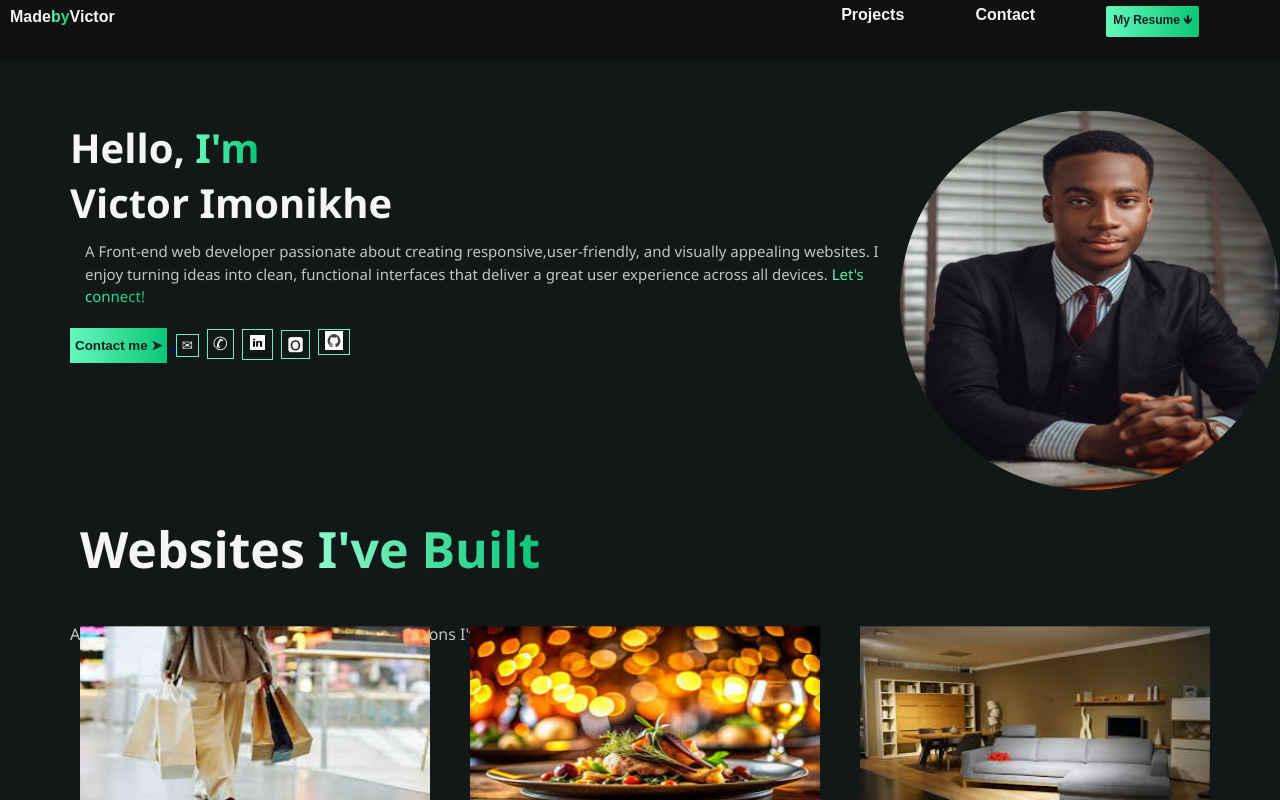
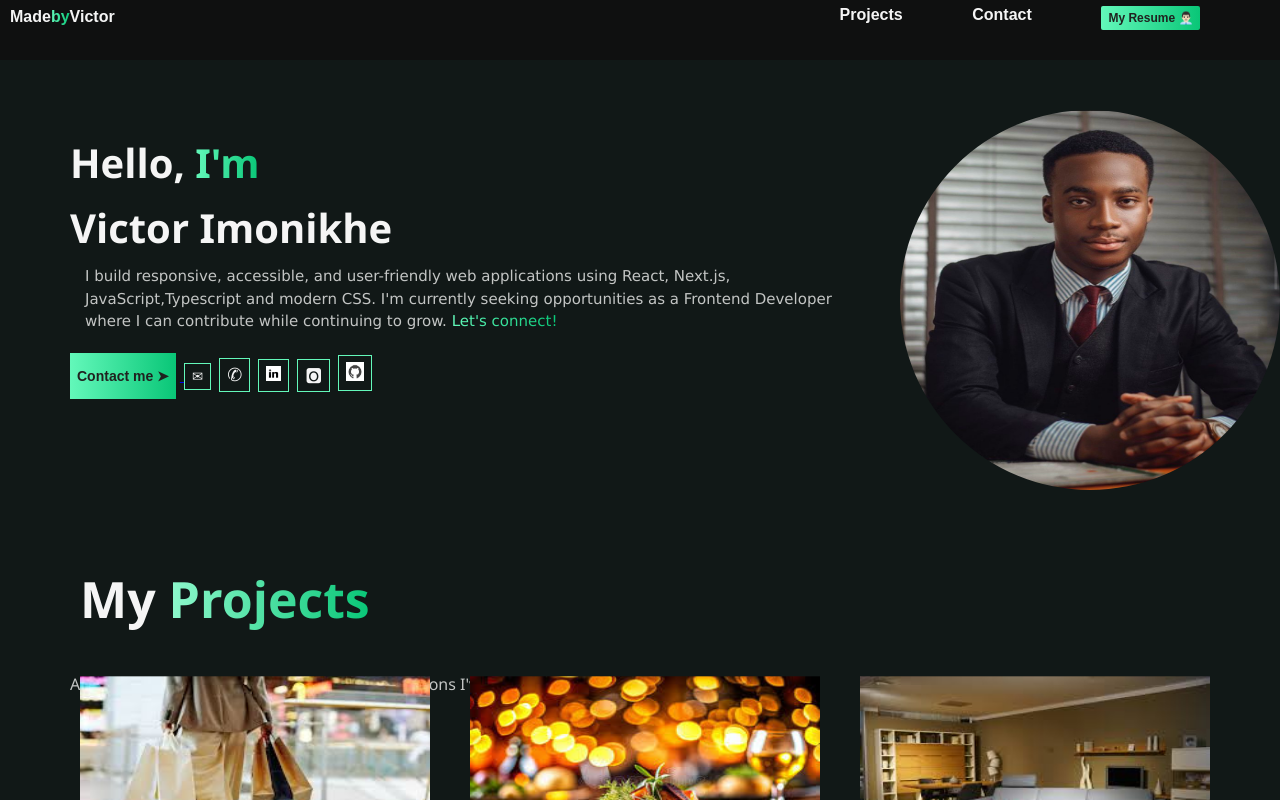
Before and after one commit to vimonikhe/my-page, a Next.js app: page / in a window 1280 px wide. Shown: the top 800 px of the page. Built offline with nearby package versions, Linux system fonts and the light colour scheme.

Commit message:
portfolio

```diff
--- a/app/page.js
+++ b/app/page.js
@@ -24,7 +24,7 @@ export default function Home() {
               target="_blank"
             >
               {" "}
-              <button className={styles.myresume}>My Resume 🡻</button>
+              <button className={styles.myresume}>My Resume 👨🏻‍💼</button>
             </a>
           </div>
         </div>
@@ -45,7 +45,7 @@ export default function Home() {
             <div className={styles.victorimonikhe}>Victor Imonikhe</div>
             <div className={styles.introduction}>
               {
-                " A Front-end web developer passionate about creating responsive,user-friendly, and visually appealing websites. I enjoy turning ideas into clean, functional interfaces that deliver a great user experience across all devices."
+                " I build responsive, accessible, and user-friendly web applications using React, Next.js, JavaScript,Typescript and modern CSS. I'm currently seeking opportunities as a Frontend Developer where I can contribute while continuing to grow."
               }{" "}
               <span className={styles.connect}>Let's connect!</span>
             </div>
@@ -123,7 +123,7 @@ export default function Home() {
           </div>
         </div>
         <div id="projects" className={styles.websitesheading}>
-          Websites <span className={styles.built}>I've Built</span>{" "}
+          My <span className={styles.built}>Projects</span>{" "}
         </div>
         <div className={styles.myworksintro}>
           {
--- a/app/page.module.css
+++ b/app/page.module.css
@@ -49,15 +49,15 @@ body {
   font-size: 12px;
 }
 .Secondbackground {
-  min-height: 3050;
+  min-height: 3150;
   height: auto;
   width: 100%;
   background-color: rgb(5, 5, 5);
-  padding: 40px 0px 0px 0px;
+  padding: 50px 0px 0px 0px;
 }
 .mobileimage {
-  height: 150;
-  width: 150px;
+  height: 160;
+  width: 160px;
   display: block;
   margin: 0 auto 0 auto;
   border: 1 solid rgb(9, 198, 119);
@@ -69,7 +69,7 @@ body {
     transform: translateY(0);
   }
   50% {
-    transform: translateY(-8px);
+    transform: translateY(-10px);
   }
   100% {
     transform: translateY(0);
@@ -78,8 +78,8 @@ body {
 
 .hello {
   font-size: 40px;
-  font-weight: bolder;
-  margin: 10px 0px 0px 0px;
+  font-weight: 800;
+  margin: 25px 0px 10px 0px;
   text-align: center;
   color: whitesmoke;
 }
@@ -91,15 +91,16 @@ body {
 }
 .victorimonikhe {
   font-size: 40px;
-  font-weight: bolder;
+  font-weight: 800;
   text-align: center;
   color: whitesmoke;
 }
 .introduction {
   padding: 10px 5px 0px 5px;
-  margin: 0px 5px 0px 10px;
+  margin: 0px 15px 0px 10px;
   font-size: 15px;
-  line-height: 1.5;
+  font-family: Verdana, Geneva, Tahoma, sans-serif;
+  line-height: 1.6;
   text-align: center;
   color: rgb(195, 197, 196);
 }
@@ -118,9 +119,10 @@ body {
   background: linear-gradient(to right, rgb(99, 248, 186), rgb(9, 198, 119));
   color: rgb(32, 33, 31);
   border: 0;
-  padding: 10px 5px 10px 5px;
-  border-radius: 2;
+  padding: 15px 7px 15px 7px;
+  border-radius: 8;
   font-weight: bold;
+  font-size: 14px;
 }
 .socialbox {
   padding: 0px 4px 10px 4px;
@@ -131,7 +133,7 @@ body {
   background-color: rgb(17, 24, 23);
   border-radius: 10;
   border: 1px solid rgb(99, 248, 186);
-  padding: 3px 5px 3px 5px;
+  padding: 5px 7px 5px 7px;
 }
 .whatsaap {
   font-size: 18px;
@@ -139,7 +141,7 @@ body {
   background-color: rgb(17, 24, 23);
   border-radius: 10;
   border: 1px solid rgb(99, 248, 186);
-  padding: 3px 5px 3px 5px;
+  padding: 5px 7px 5px 7px;
 }
 .linkedin {
   font-size: 18px;
@@ -147,7 +149,7 @@ body {
   background-color: rgb(17, 24, 23);
   border-radius: 10;
   border: 1px solid rgb(99, 248, 186);
-  padding: 4px 7px 4px 7px;
+  padding: 5px 7px 5px 7px;
 }
 .instagram {
   font-size: 18px;
@@ -155,7 +157,7 @@ body {
   background-color: rgb(17, 24, 23);
   border-radius: 10;
   border: 1px solid rgb(99, 248, 186);
-  padding: 3px 5px 3px 5px;
+  padding: 5px 7px 5px 7px;
 }
 .github {
   font-size: 18;
@@ -163,7 +165,7 @@ body {
   background-color: rgb(17, 24, 23);
   border-radius: 10;
   border: 1px solid rgb(99, 248, 186);
-  padding: 4 7 4 7;
+  padding: 6px 7px 6px 7px;
 }
 .foto {
   height: 15;
@@ -174,10 +176,11 @@ body {
 }
 .websitesheading {
   font-size: 30px;
-  font-weight: 700;
+  font-weight: 800;
   color: whitesmoke;
   text-align: center;
   padding: 20px 0px 20px 10px;
+  margin-top: 30px;
 }
 .built {
   background: linear-gradient(to right, rgb(142, 248, 204), rgb(9, 198, 119));
@@ -339,8 +342,9 @@ body {
 .connect2 {
   font-size: 30px;
   color: whitesmoke;
-  font-weight: 800;
+  font-weight: 900;
   text-align: center;
+  margin-top: 30px;
 }
 .connectspan {
   background: linear-gradient(to right, rgb(165, 245, 212), rgb(9, 198, 119));
@@ -582,7 +586,7 @@ body {
   }
   .Secondbackground {
     background-color: rgb(17, 24, 23);
-    min-height: 2050;
+    min-height: 2150;
     padding: 50px 0px 0px 20px;
     box-sizing: border-box;
   }
@@ -749,7 +753,7 @@ body {
     font-weight: 700;
     color: whitesmoke;
     text-align: left;
-    margin: 0 0 0 50px;
+    margin: 50px 0 10px 50px;
   }
   .built {
     background: linear-gradient(to right, rgb(142, 248, 204), rgb(9, 198, 119));
@@ -759,7 +763,7 @@ body {
   }
   .myworksintro {
     font-size: 18;
-    padding: 20px 0px 10px 0px;
+    padding: 10px 0px 10px 0px;
     color: rgb(195, 197, 196);
     text-align: left;
     margin: 0 0 0 50px;
```
